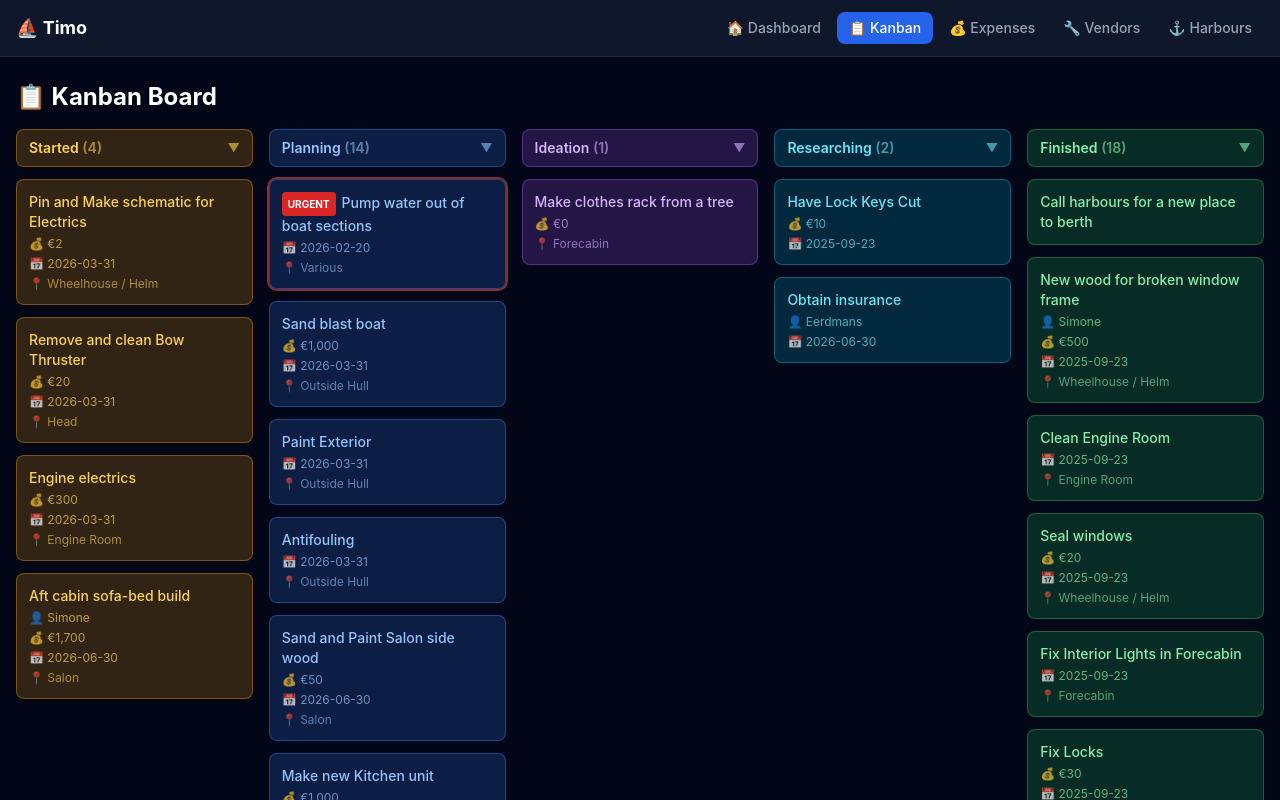
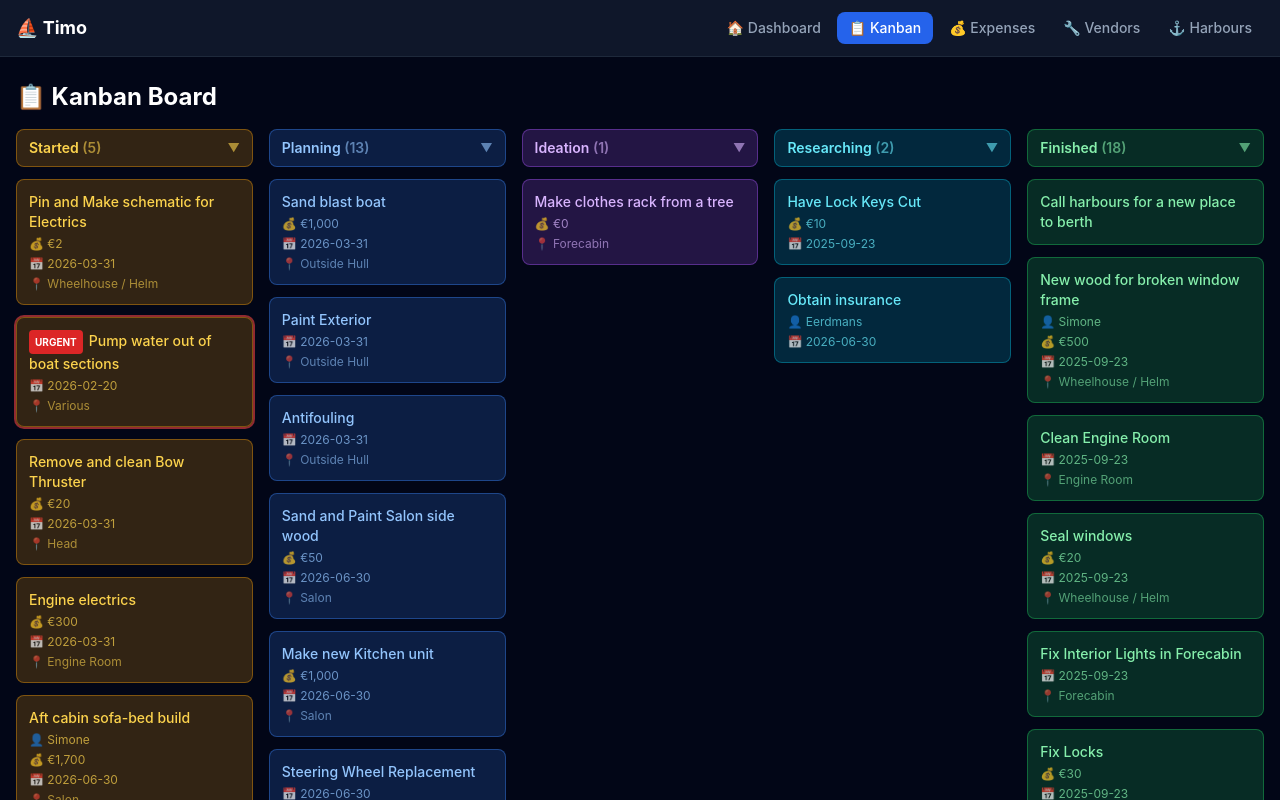
Before and after one commit to kokosthief/boat-dashboard, a Next.js app: page /kanban in a window 1280 px wide. Shown: the top 800 px of the page. Built offline with nearby package versions, Linux system fonts and the light colour scheme.

Commit message:
update: pump water task → Started

```diff
--- a/src/data/tasks.ts
+++ b/src/data/tasks.ts
@@ -11,7 +11,7 @@ export interface Task {
 
 export const tasks: Task[] = [
   { name: "Pin and Make schematic for Electrics", location: "Wheelhouse / Helm", vendor: "", status: "Started", targetDate: "2026-03-31", cost: "€2", notes: "Pin it to electrical cabinet door." },
-  { name: "Pump water out of boat sections", location: "Various", vendor: "", status: "Planning", targetDate: "2026-02-20", cost: "", notes: "Urgent — pump water from multiple sections of the boat", urgent: true },
+  { name: "Pump water out of boat sections", location: "Various", vendor: "", status: "Started", targetDate: "2026-02-20", cost: "", notes: "Urgent — pump water from multiple sections of the boat", urgent: true },
   { name: "Remove and clean Bow Thruster", location: "Head", vendor: "", status: "Started", targetDate: "2026-03-31", cost: "€20", notes: "Clean corrosion. Short circuit. Maybe buy new solenoid. DIY." },
   { name: "Engine electrics", location: "Engine Room", vendor: "", status: "Started", targetDate: "2026-03-31", cost: "€300", notes: "DIY first, Steve as backup if needed." },
   { name: "Sand blast boat", location: "Outside Hull", vendor: "", status: "Planning", targetDate: "2026-03-31", cost: "€1,000", notes: "Fully sand blast whole boat to bare metal." },
```
